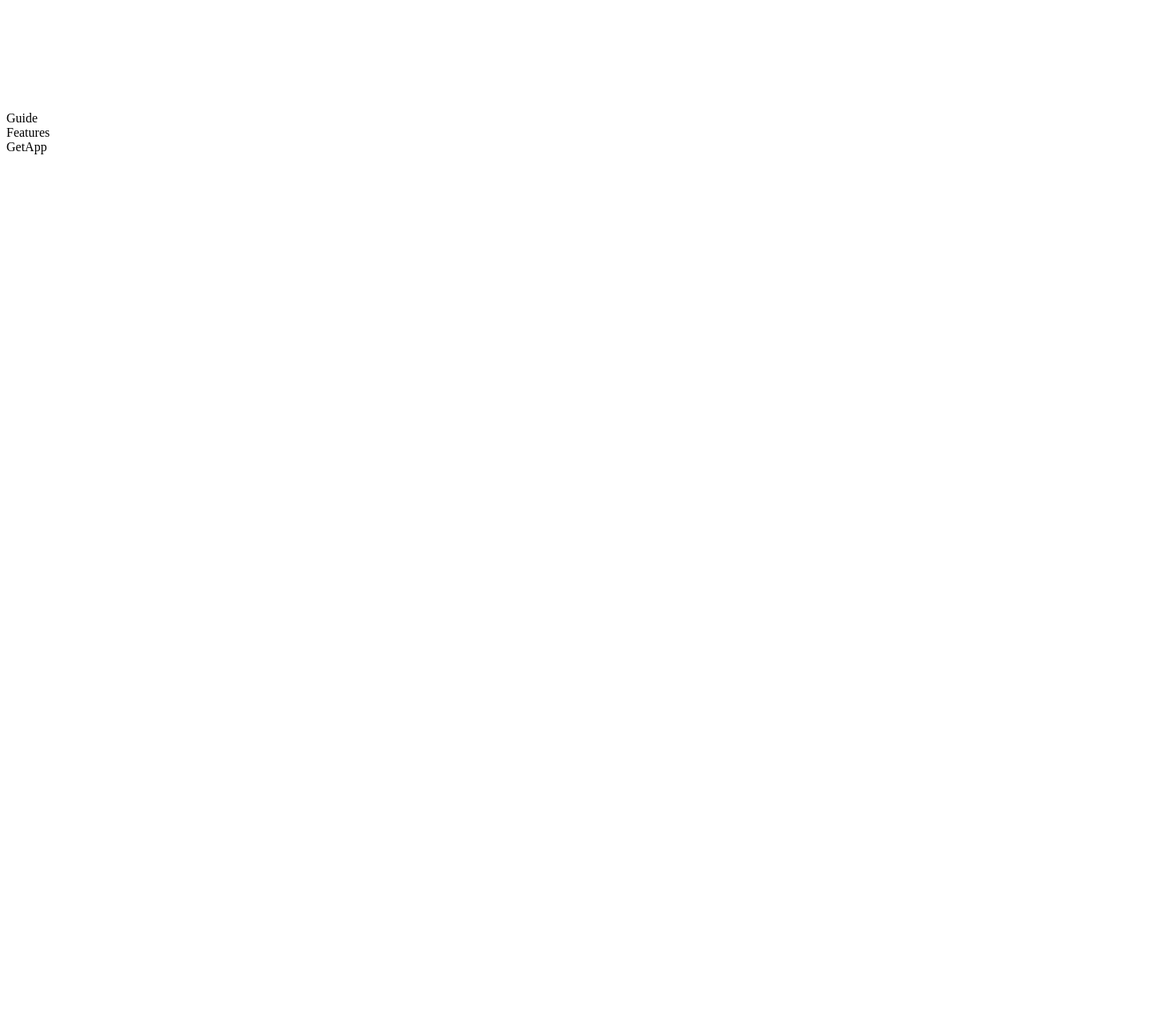
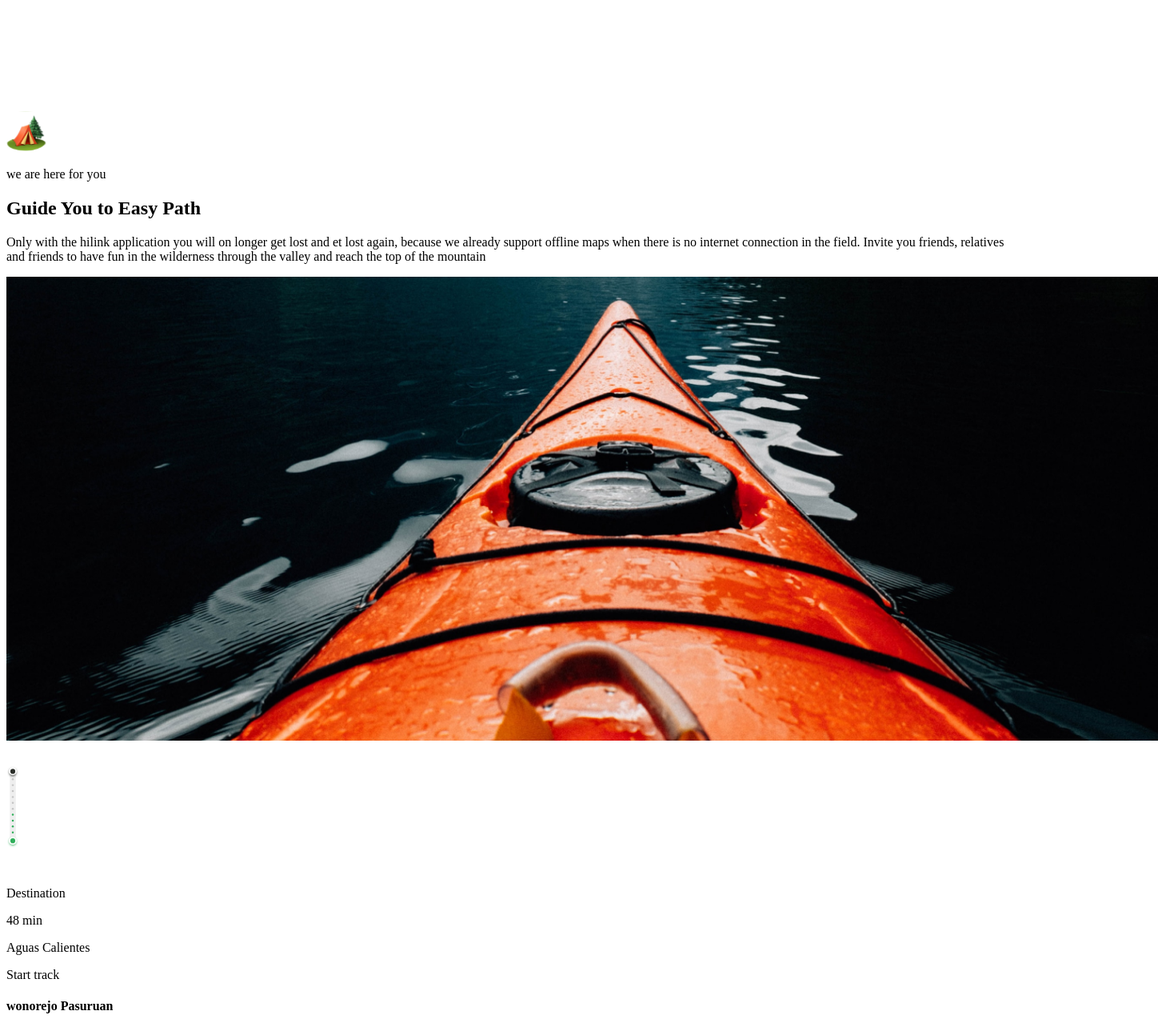
Before and after one commit to Askebir/Travel-app, a Next.js app: page / in a window 1280 px wide. Shown: the part 1160-2449 px from the top of the page at 80% size, 1448 px wide, since content can reach past the window. Before the commit the page ends 1361 px from the top, so only its background shows below. Built offline with nearby package versions, Linux system fonts and the light colour scheme.

Commit message:
guide section completion

```diff
--- a/components/Guide.tsx
+++ b/components/Guide.tsx
@@ -1,7 +1,69 @@
+import Image from "next/image";
 import React from "react";
 
 const Guide = () => {
-  return <div>Guide</div>;
+  return (
+    <section className=" -red-400 flex items-center justify-center flex-col ">
+      <div className="-2 -blue-500 px-6 lg:px-20 3xl:px-0 mx-auto max-w-[1440px] w-full pb-24  ">
+        <Image
+          src="/camp.svg"
+          alt="camp"
+          width={50}
+          height={50}
+          className=" -2 -yellow-500"
+        />
+        <p className="uppercase -2 text-green-400 -yellow-500 regular-18 -mt-1 mb-3">
+          we are here for you
+        </p>
+        <div className="flex flex-wrap justify-between gap-5 lg:gap-10">
+          <h2 className="bold-40 -2  -yellow-500 lg:bold-64 xl:max-[390px]">
+            Guide You to Easy Path
+          </h2>
+          <p className="-2  -yellow-500 regular-16 text-gray-30 xl:max-w-[520px] ">
+            Only with the hilink application you will on longer get lost and et
+            lost again, because we already support offline maps when there is no
+            internet connection in the field. Invite you friends, relatives and
+            friends to have fun in the wilderness through the valley and reach
+            the top of the mountain
+          </p>
+        </div>
+      </div>
+      <div className="flex items-center justify-center mx-auto max-w-[1440px]  -red-500 ">
+        <Image
+          src="/boat.png"
+          alt="boat"
+          width={1440}
+          height={580}
+          className="w-full  object-cover 2xl:rounded-5xl "
+        />
+        <div className="absolute  -yellow-50 flex  bg-white py-8 pl-5 pr-7 gap-3 rounded-3xl  shadow-md md:left-[5%] xl:ml-20 ">
+          <Image
+            src="/meter.svg"
+            alt="meter"
+            width={16}
+            height={158}
+            className="  -white h-full w-auto  "
+          />
+          <div className="flex  -white items-center justify-between flex-col">
+            <div className="  -black flex w-full  flex-col">
+              <div className="flex  -white items-center justify-between">
+                <p className=" -black text-gray-20 ">Destination</p>
+                <p className=" -white text-gray-50 ">48 min</p>
+              </div>
+              <p>Aguas Calientes</p>
+            </div>
+
+            <div className=" -black flex flex-col">
+              <p className="text-gray-20">Start track</p>
+              <h4 className="bold-20 mt-2 whitespace-nowrap">
+                wonorejo Pasuruan
+              </h4>
+            </div>
+          </div>
+        </div>
+      </div>
+    </section>
+  );
 };
 
 export default Guide;
```
